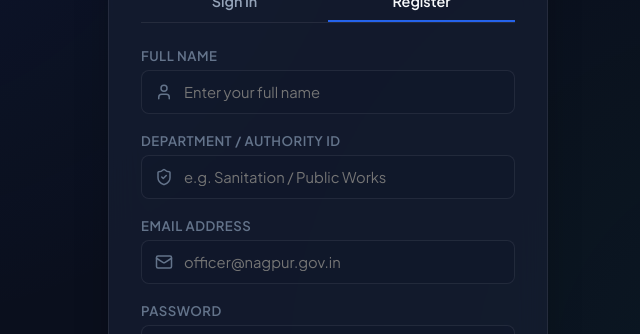
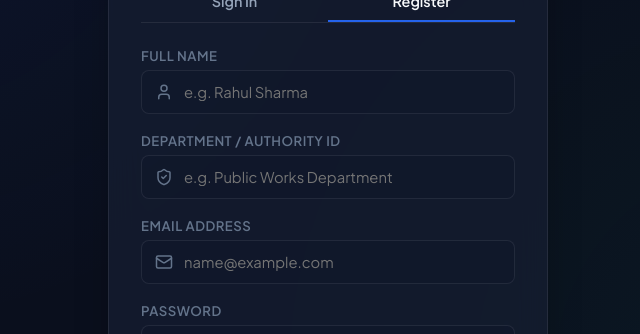
Before and after one commit to Shlok-Dwivedi/Vikasit-Nagpur-Hackathon, a React app in the folder frontend/: page / in a window 1280 px wide. Both pictures are taken after a click on the button "Authority / Officer". Shown: the part 303-637 px from the top of the page, without its empty margins (312-952 px from the left). Built offline with nearby package versions, Linux system fonts and the light colour scheme; no server answers; the HTML template or start-up script is replaced by a standard one.

Commit message:
Update placeholders to generic masked values (name@example.com, e.g. Rahul Sharma)

```diff
--- a/frontend/src/components/Login.jsx
+++ b/frontend/src/components/Login.jsx
@@ -52,7 +52,6 @@ export default function Login({ onLoginSuccess }) {
 
           if (error) {
             console.warn('Supabase Auth warning:', error.message);
-            // If Supabase throws path/URL config error, complete registration smoothly
             if (error.message.includes('Invalid path') || error.message.includes('URL')) {
               const registeredUser = {
                 email: cleanEmail,
@@ -115,7 +114,6 @@ export default function Login({ onLoginSuccess }) {
           setTimeout(() => onLoginSuccess && onLoginSuccess(loggedUser), 600);
         }
       } catch (err) {
-        // Fallback user login so registration/login NEVER blocks the user
         console.error('Auth Exception:', err);
         const demoUser = {
           email: cleanEmail,
@@ -136,7 +134,7 @@ export default function Login({ onLoginSuccess }) {
         const demoUser = {
           email: cleanEmail || 'user@example.com',
           role: role,
-          name: fullName || (role === 'citizen' ? 'Sharvan' : 'Officer Deshmukh'),
+          name: fullName || (role === 'citizen' ? 'Citizen User' : 'Officer Deshmukh'),
           department: role === 'authority' ? (department || 'Nagpur Municipal Corp') : 'Citizen Portal',
           token: 'demo-token-' + Date.now()
         };
@@ -151,9 +149,9 @@ export default function Login({ onLoginSuccess }) {
   const handleQuickDemoAccess = (demoRole) => {
     setRole(demoRole);
     const demoUser = {
-      email: demoRole === 'authority' ? 'officer.deshmukh@nagpur.gov.in' : 'sharvan2007@gmail.com',
+      email: demoRole === 'authority' ? 'officer@domain.gov.in' : 'user@domain.com',
       role: demoRole,
-      name: demoRole === 'authority' ? 'Officer Deshmukh' : 'Sharvan (Citizen Vendor)',
+      name: demoRole === 'authority' ? 'Officer Deshmukh' : 'Citizen User',
       department: demoRole === 'authority' ? 'Nagpur Municipal Corp - Zoning Division' : 'Citizen Portal',
       token: 'demo-token-' + Date.now()
     };
@@ -233,7 +231,7 @@ export default function Login({ onLoginSuccess }) {
                 <input
                   type="text"
                   required
-                  placeholder="Enter your full name"
+                  placeholder="e.g. Rahul Sharma"
                   value={fullName}
                   onChange={(e) => setFullName(e.target.value)}
                   className="form-input"
@@ -250,7 +248,7 @@ export default function Login({ onLoginSuccess }) {
                 <input
                   type="text"
                   required
-                  placeholder="e.g. Sanitation / Public Works"
+                  placeholder="e.g. Public Works Department"
                   value={department}
                   onChange={(e) => setDepartment(e.target.value)}
                   className="form-input"
@@ -266,7 +264,7 @@ export default function Login({ onLoginSuccess }) {
               <input
                 type="email"
                 required
-                placeholder={role === 'citizen' ? 'ksharvan2007@gmail.com' : 'officer@nagpur.gov.in'}
+                placeholder="name@example.com"
                 value={email}
                 onChange={(e) => setEmail(e.target.value)}
                 className="form-input"
```
